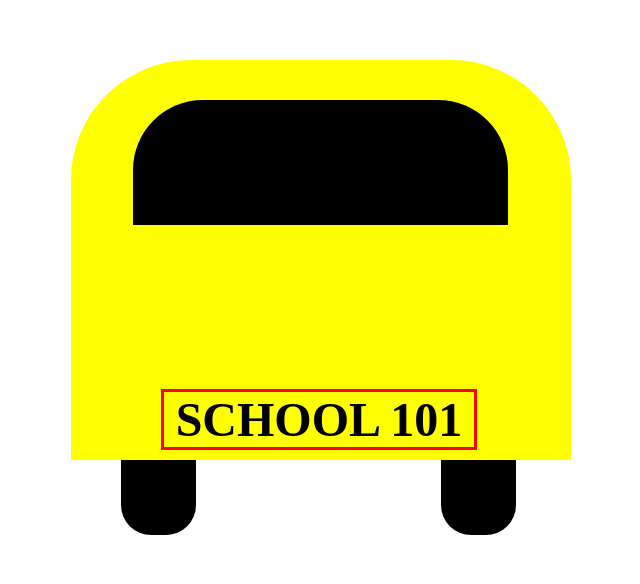
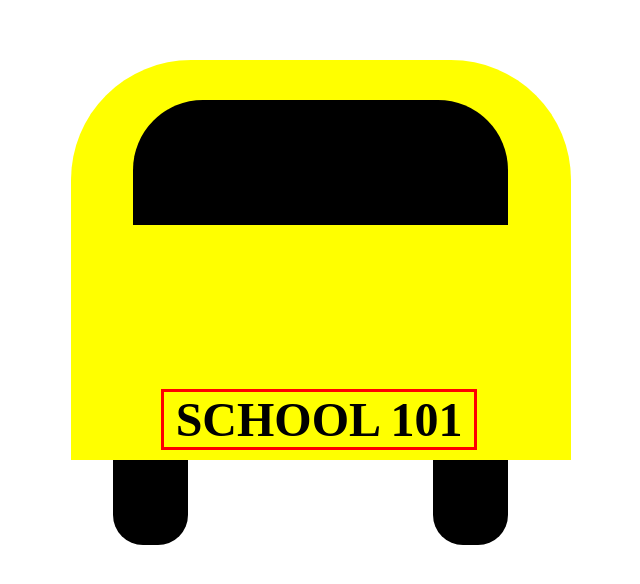
Before and after one commit to kahavens1927/School-Bus, a plain HTML site: page index.html in a window 1280 px wide. Shown: the part 140-724 px from the top of the page, without its empty margins (87-727 px from the left). Drawn offline with Linux system fonts and the light colour scheme.

Commit message:
Add files via upload

```diff
--- a/index.html
+++ b/index.html
@@ -50,10 +50,16 @@
             width: 75px;
             border-radius: 0 0 30px 30px;
             z-index: -1;
-            position: relative;
-
+            position: absolute;
 
         }
+
+        a {
+            text-decoration: none;
+            color: black;
+
+        }
+
 
 
 
@@ -68,19 +74,23 @@
 
     </div>
 
-    <div class="school"> SCHOOL 101
+    <div class="school"> SCH<a target="_blank" href="https://www.kroger.com">O</a>OL 101
 
     </div>
 
     </div>
 
-    <div class="tire" style="left: 200px;
-    top:-75px">
+    <a target="_blank" href="https://a1truckwheels.com/buses/">
+    <div  class="tire" style="left: 200px;
+    top: 535px">   </div> </a>
 
     </div>
 
-    <div class="tire" style="left: 520px; top: -225px">
-    </div>
+
+    <a target="_blank" href="https://a1truckwheels.com/buses/">
+    <div class="tire" style="left: 520px; top: 535px">
+    </div> </a>
+
 
 
 
```
